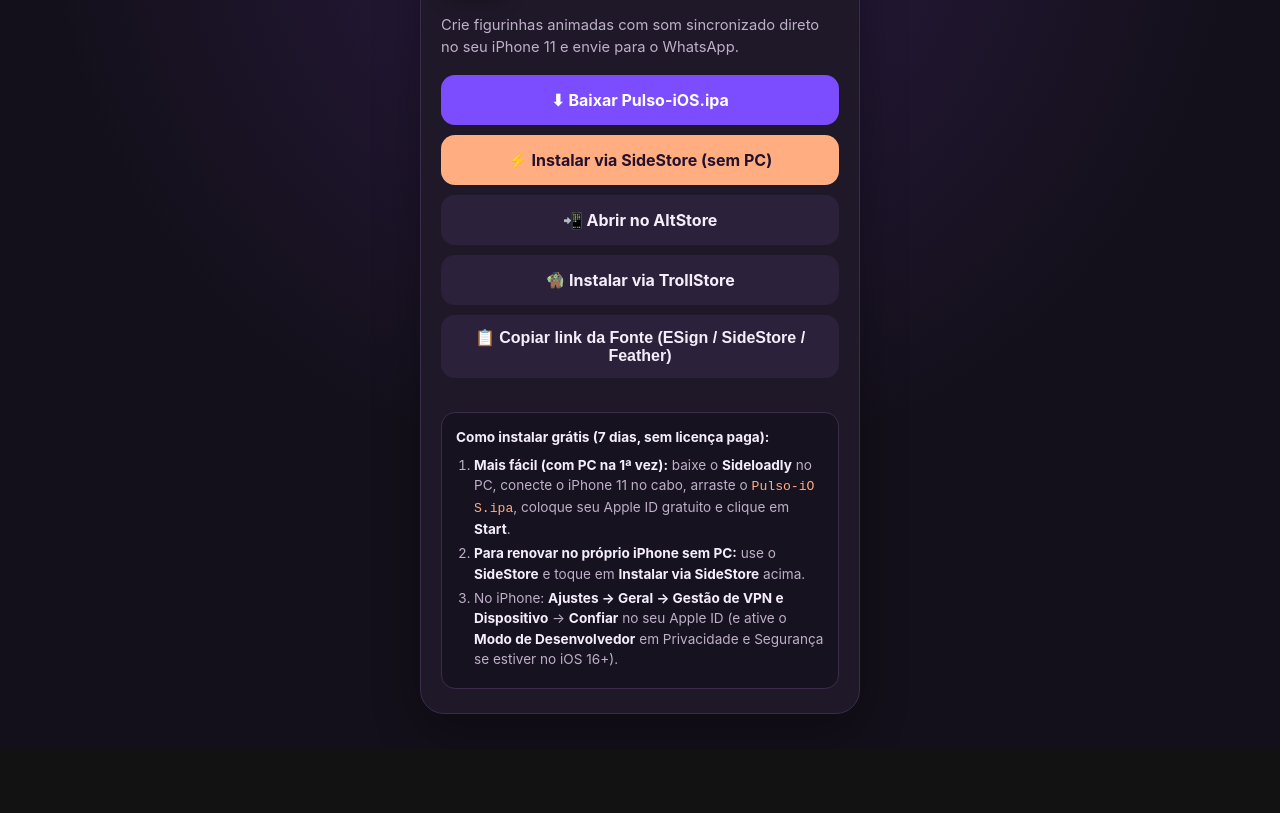
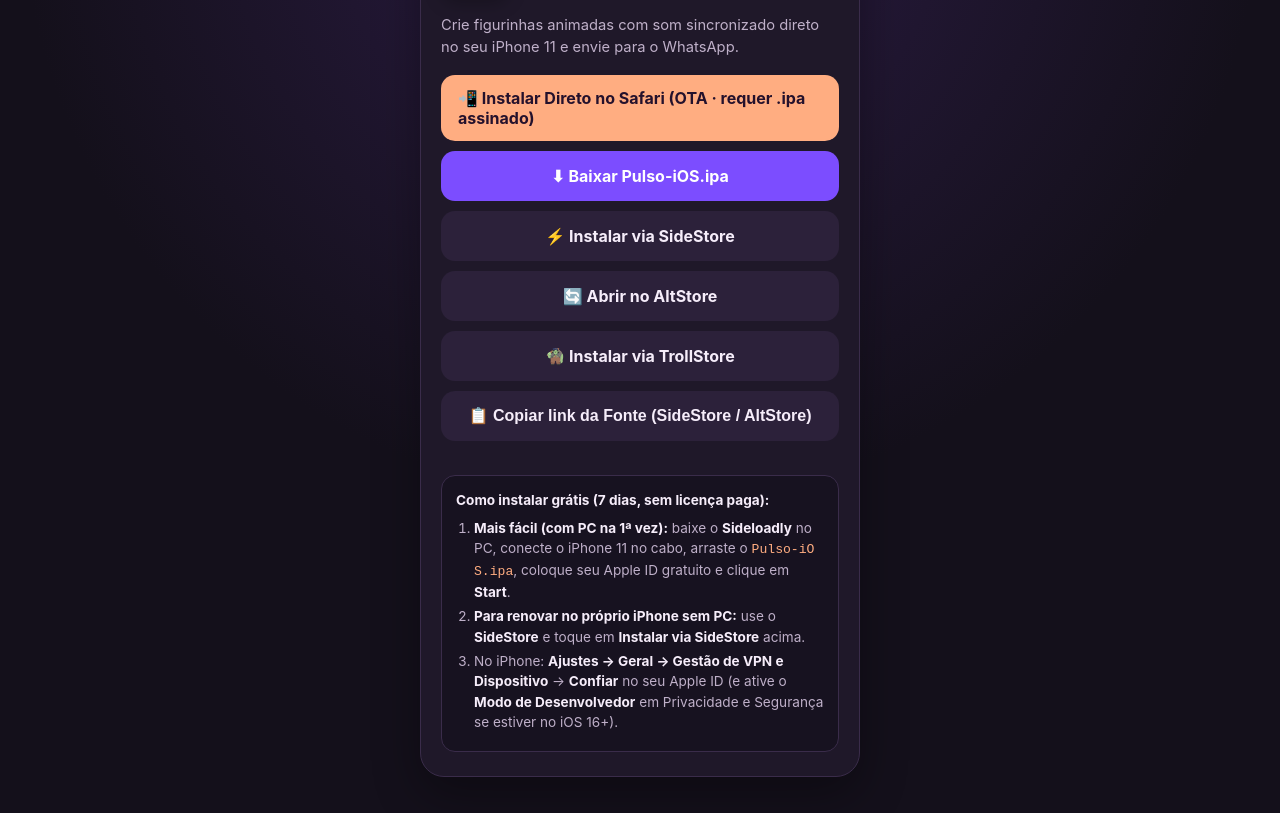
Before and after one commit to dafert/pulso-ios, a plain HTML site: page docs/index.html in a window 1280 px wide. Shown: the part 116-929 px from the top of the page. Before the commit the page ends 866 px from the top, so only its background shows below. Drawn offline with Linux system fonts and the light colour scheme.

Commit message:
Adicionar manifesto OTA (manifest.plist) e assinatura opcional via Secrets

```diff
--- a/docs/index.html
+++ b/docs/index.html
@@ -97,20 +97,23 @@
     <p>Crie figurinhas animadas com som sincronizado direto no seu iPhone 11 e envie para o WhatsApp.</p>
 
     <div class="actions">
+      <a class="btn hot" href="itms-services://?action=download-manifest&url=https://dafert.github.io/pulso-ios/manifest.plist">
+        📲 Instalar Direto no Safari (OTA · requer .ipa assinado)
+      </a>
       <a class="btn primary" href="https://github.com/dafert/pulso-ios/releases/download/v0.9.7/Pulso-iOS.ipa">
         ⬇ Baixar Pulso-iOS.ipa
       </a>
-      <a class="btn hot" href="sidestore://source?url=https://dafert.github.io/pulso-ios/source.json">
-        ⚡ Instalar via SideStore (sem PC)
+      <a class="btn ghost" href="sidestore://source?url=https://dafert.github.io/pulso-ios/source.json">
+        ⚡ Instalar via SideStore
       </a>
       <a class="btn ghost" href="altstore://source?url=https://dafert.github.io/pulso-ios/source.json">
-        📲 Abrir no AltStore
+        🔄 Abrir no AltStore
       </a>
       <a class="btn ghost" href="apple-magnifier://install?url=https://github.com/dafert/pulso-ios/releases/download/v0.9.7/Pulso-iOS.ipa">
         🧌 Instalar via TrollStore
       </a>
       <button class="btn ghost" type="button" id="copy-source">
-        📋 Copiar link da Fonte (ESign / SideStore / Feather)
+        📋 Copiar link da Fonte (SideStore / AltStore)
       </button>
     </div>
     <div class="ok" id="msg"></div>
```
Also changed, not shown: .github/workflows/build-ipa.yml, 1 other file.
